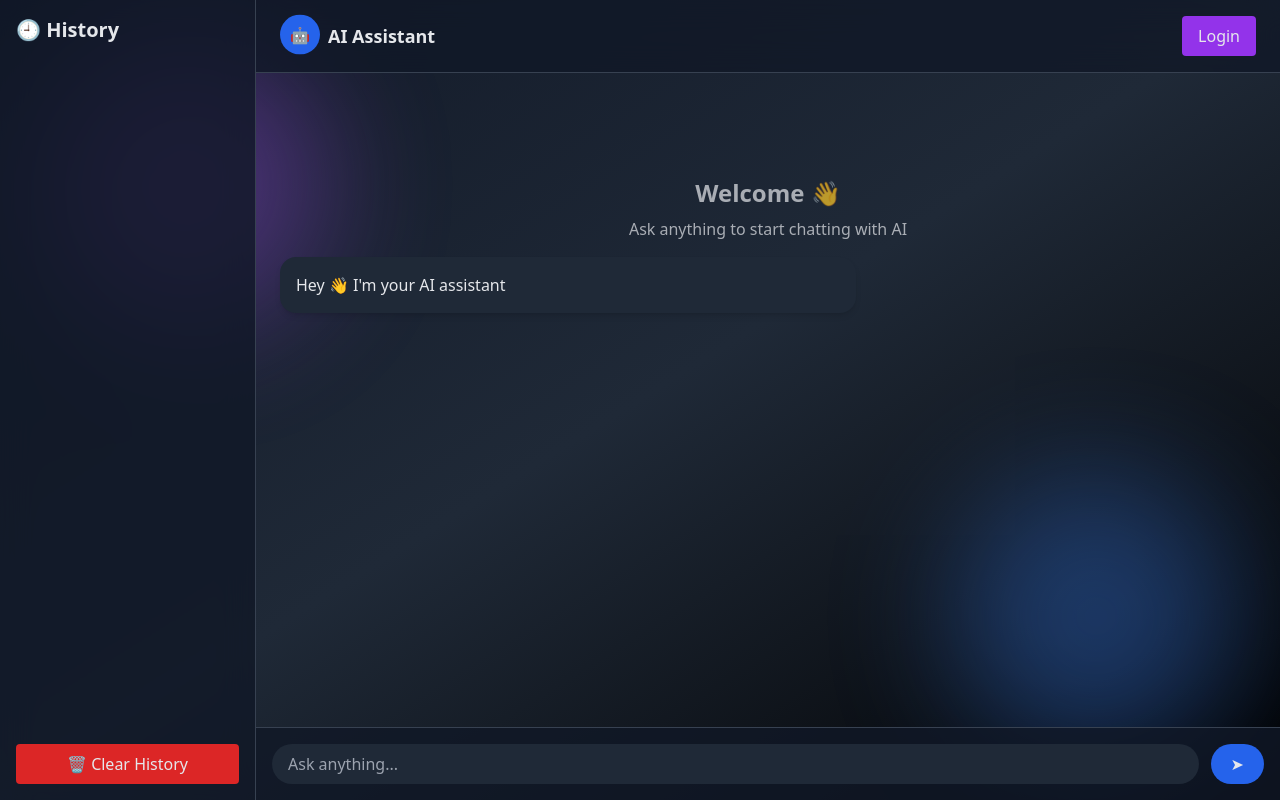
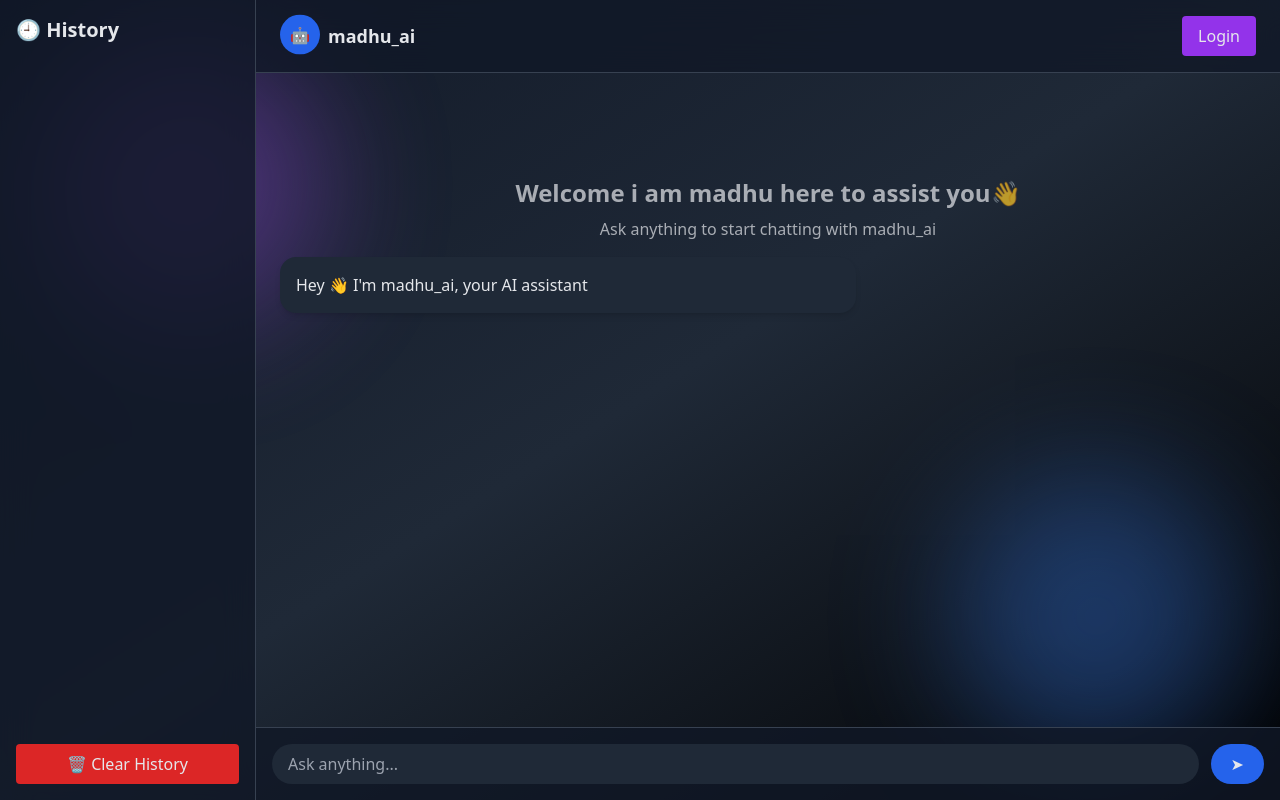
Before and after one commit to madhusmita-maharna/CHAT_BOT, a React (Vite) app in the folder vite-project/: page / in a window 1280 px wide. Built offline with nearby package versions, Linux system fonts and the light colour scheme.

Commit message:
Update Home.jsx

```diff
--- a/vite-project/src/components/Home.jsx
+++ b/vite-project/src/components/Home.jsx
@@ -2,26 +2,26 @@ import React, { useState, useEffect, useRef } from "react";
 
 function Home() {
   const [messages, setMessages] = useState([
-    { text: "Hey 👋 I'm your AI assistant", sender: "bot" },
+    { text: "Hey 👋 I'm madhu_ai, your AI assistant", sender: "bot" },
   ]);
 
   const [input, setInput] = useState("");
   const [showAuth, setShowAuth] = useState(false);
   const [loading, setLoading] = useState(false);
 
-  // ✅ ADDED: history state
+  // ✅ history state
   const [history, setHistory] = useState(() => {
     return JSON.parse(localStorage.getItem("chatHistory")) || [];
   });
 
   const chatEndRef = useRef(null);
 
-  // ✅ ADDED: save history
+  // ✅ save history
   useEffect(() => {
     localStorage.setItem("chatHistory", JSON.stringify(history));
   }, [history]);
 
-  // existing scroll (UNCHANGED)
+  // scroll
   useEffect(() => {
     chatEndRef.current?.scrollIntoView({ behavior: "smooth" });
   }, [messages, loading]);
@@ -40,7 +40,7 @@ function Home() {
     setInput("");
     setLoading(true);
 
-    // ✅ ADDED: save immediately
+    // save immediately
     setHistory((prev) => [
       {
         id: Date.now(),
@@ -72,7 +72,7 @@ function Home() {
 
       setMessages(updatedMessages);
 
-      // ✅ ADDED: update history with bot reply
+      // update history with bot reply
       setHistory((prev) => {
         const updated = [...prev];
         if (updated.length > 0) {
@@ -91,12 +91,12 @@ function Home() {
     setLoading(false);
   };
 
-  // ✅ ADDED: load chat
+  // load chat
   const loadChat = (chat) => {
     setMessages(chat);
   };
 
-  // ✅ ADDED: clear history
+  // clear history
   const clearHistory = () => {
     setHistory([]);
     localStorage.removeItem("chatHistory");
@@ -105,13 +105,13 @@ function Home() {
   return (
     <div className="h-screen flex bg-gradient-to-br from-gray-900 via-gray-800 to-black text-gray-200 overflow-hidden">
 
-      {/* 🔹 Background (UNCHANGED) */}
+      {/* Background */}
       <div className="absolute inset-0 z-0 overflow-hidden">
         <div className="w-72 h-72 bg-purple-500 opacity-20 blur-3xl rounded-full absolute top-10 left-10 animate-pulse"></div>
         <div className="w-72 h-72 bg-blue-500 opacity-20 blur-3xl rounded-full absolute bottom-10 right-10 animate-pulse"></div>
       </div>
 
-      {/* 🔹 Sidebar (ADDED ONLY) */}
+      {/* Sidebar */}
       <div className="w-64 bg-gray-900/80 backdrop-blur-lg border-r border-gray-700 p-4 hidden md:flex flex-col z-10">
         <h2 className="text-xl font-bold mb-4">🕘 History</h2>
 
@@ -135,16 +135,16 @@ function Home() {
         </button>
       </div>
 
-      {/* 🔹 Main (UNCHANGED) */}
+      {/* Main */}
       <div className="flex flex-col flex-1 z-10">
 
-        {/* 🔹 Navbar (UNCHANGED) */}
+        {/* Navbar */}
         <div className="flex justify-between items-center px-6 py-4 border-b border-gray-700 bg-gray-900/80 backdrop-blur-lg">
           <div className="flex items-center gap-2">
             <div className="w-10 h-10 bg-blue-600 rounded-full flex items-center justify-center animate-bounce">
               🤖
             </div>
-            <h1 className="text-lg font-semibold">AI Assistant</h1>
+            <h1 className="text-lg font-semibold">madhu_ai</h1>
           </div>
 
           <button
@@ -155,15 +155,15 @@ function Home() {
           </button>
         </div>
 
-        {/* 🔹 Chat Area (UNCHANGED) */}
+        {/* Chat Area */}
         <div className="flex-1 overflow-y-auto p-6 space-y-4">
 
           {messages.length === 1 && (
             <div className="text-center mt-20 opacity-70">
               <h2 className="text-2xl font-bold mb-2">
-                Welcome 👋
+                Welcome  i am madhu here to assist you👋
               </h2>
-              <p>Ask anything to start chatting with AI</p>
+              <p>Ask anything to start chatting with madhu_ai</p>
             </div>
           )}
 
@@ -205,7 +205,7 @@ function Home() {
           <div ref={chatEndRef}></div>
         </div>
 
-        {/* 🔹 Input (UNCHANGED) */}
+        {/* Input */}
         <div className="p-4 border-t border-gray-700 flex items-center gap-3 bg-gray-900/80">
 
           <input
```
